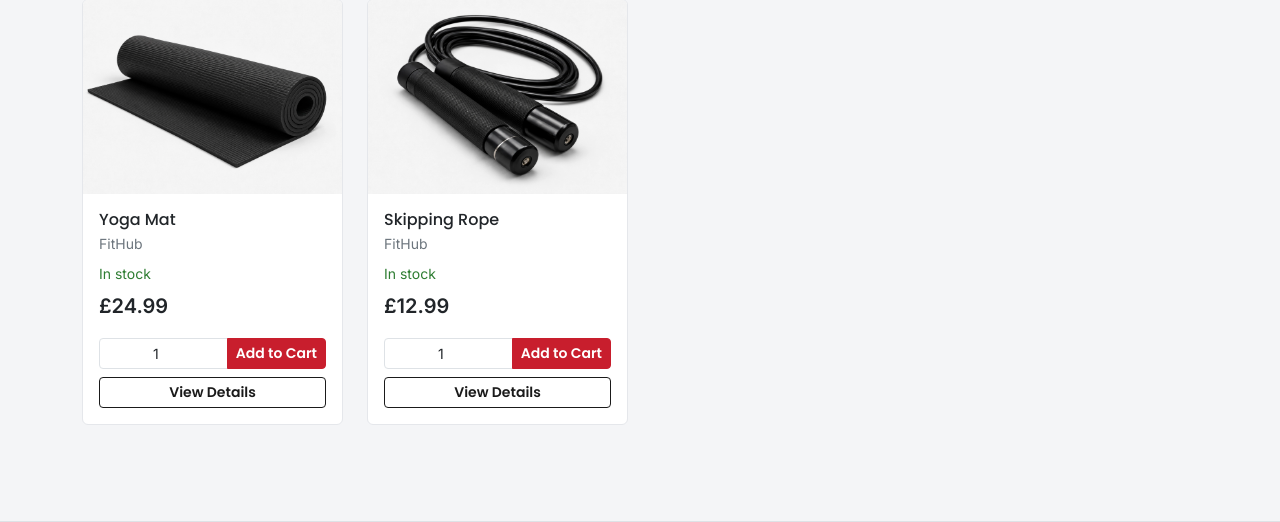
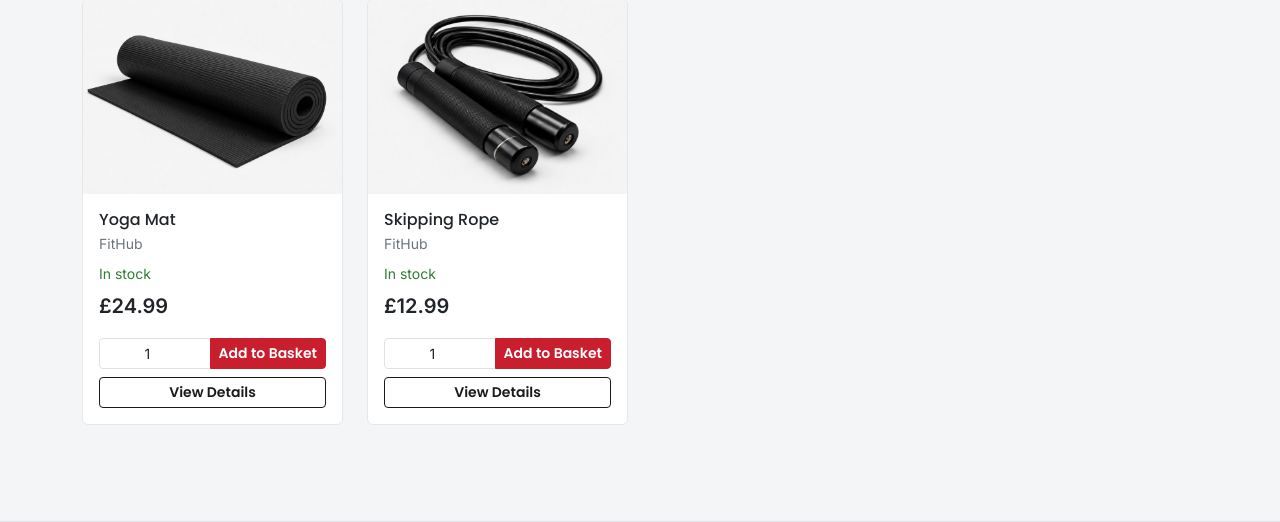
Before and after one commit to rpires71/milestone-4, a Django app: page /products/ in a window 1280 px wide. Shown: the part 519-1041 px from the top of the page. Run offline with Django 4.2, Linux system fonts and the light colour scheme; data comes from the database, SQL or seed files in the repository; data that the repository does not hold is empty; some libraries are stand-ins or nearby versions.

Commit message:
fix: use consistent 'Add to Basket' wording on shop pages
Product listing and detail pages said 'Add to Cart' while the rest of the site (nav, checkout, cart page) consistently says 'Basket' - a leftover from the Boutique Ado template this was adapted from. Update both buttons to match.

```diff
--- a/shop/templates/shop/product_detail.html
+++ b/shop/templates/shop/product_detail.html
@@ -35,7 +35,7 @@
       {% endwith %}
     </div>
 
-    <!-- RIGHT: details + add to cart -->
+    <!-- RIGHT: details + add to basket -->
     <div class="col-lg-6">
       <h1 class="mb-1">{{ product.name }}</h1>
       {% if product.brand %}
@@ -71,7 +71,7 @@
           <div class="input-group mb-3" style="max-width: 220px;">
             <input type="number" id="quantity" name="quantity" value="1" min="1"
                    max="{{ product.stock }}" class="form-control" aria-label="Quantity">
-            <button type="submit" class="btn btn-danger">Add to Cart</button>
+            <button type="submit" class="btn btn-danger">Add to Basket</button>
           </div>
           <input type="hidden" name="redirect_url" value="{{ request.path }}">
         </form>
--- a/shop/templates/shop/products.html
+++ b/shop/templates/shop/products.html
@@ -107,7 +107,7 @@
                     <div class="input-group input-group-sm mb-2">
                       <input type="number" name="quantity" value="1" min="1" max="{{ product.stock }}"
                              class="form-control text-center" aria-label="Quantity for {{ product.name }}">
-                      <button type="submit" class="btn btn-danger">Add to Cart</button>
+                      <button type="submit" class="btn btn-danger">Add to Basket</button>
                     </div>
                     <input type="hidden" name="redirect_url" value="{{ request.path }}">
                   </form>
```
